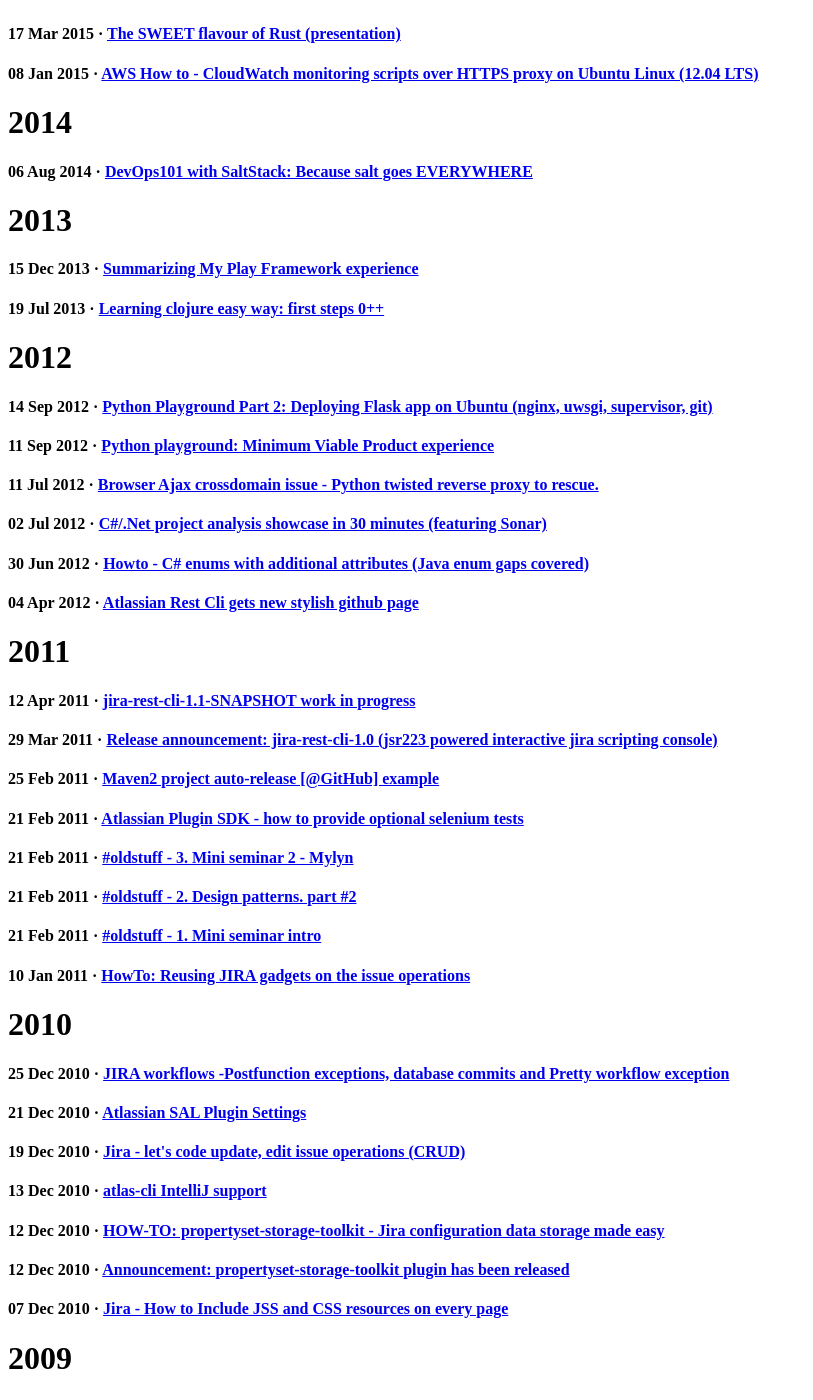
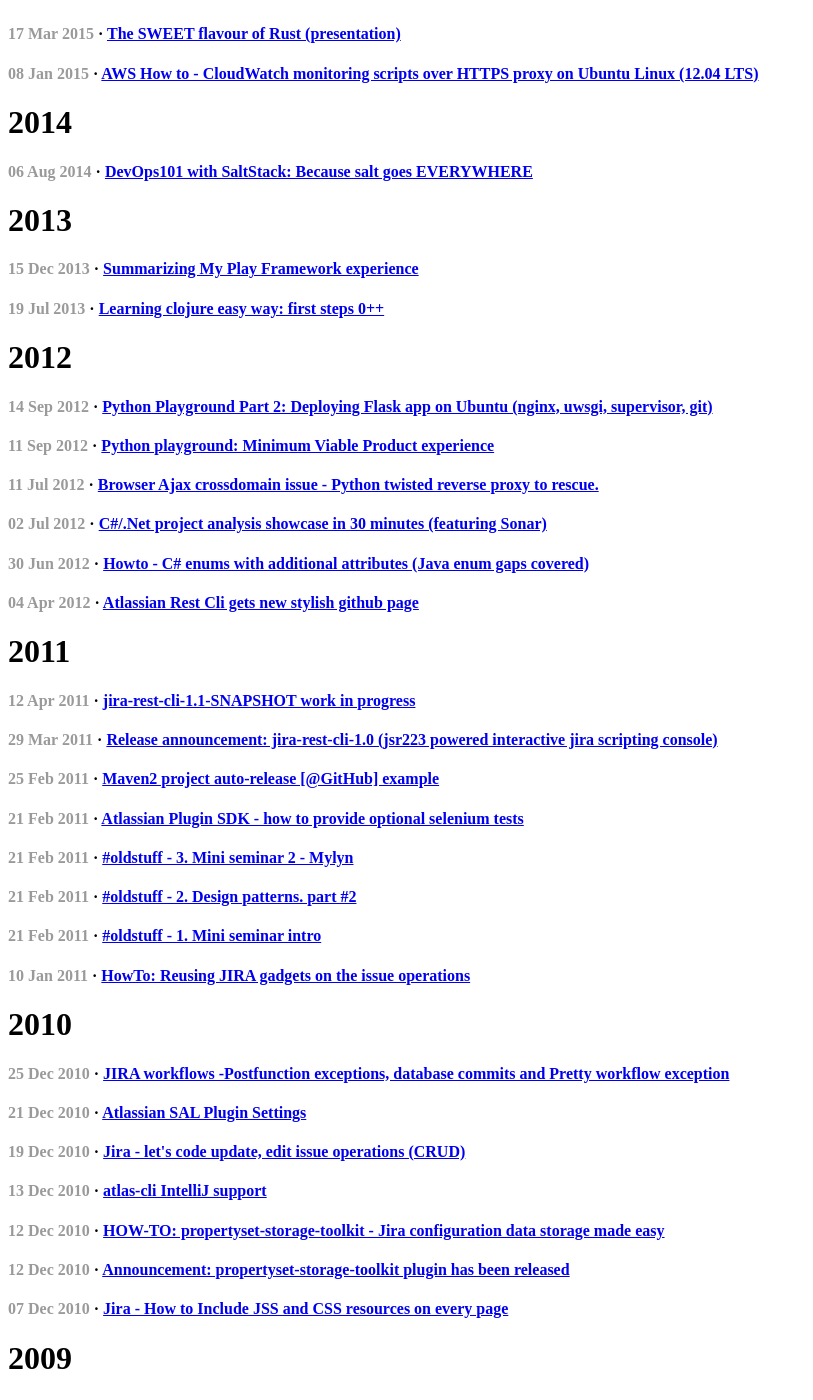
Before and after one commit to leonardinius/leonardinius.github.io, a Jekyll site: the page built from pages/archive.html, in a window 1280 px wide and 1400 px high, scrolled down 551 px. Shown: the whole window, without its empty margins (0-813 px from the left). Built offline with Jekyll 4.4.1, drawn with Linux system fonts in a browser that asks for light colours; some of the changed text lies outside the part shown.

Commit message:
Archive and tags page date colors

```diff
--- a/pages/archive.html
+++ b/pages/archive.html
@@ -16,7 +16,7 @@
     {% endif %}
 
     <article class="archive-item">
-        <h4>{{ post.date | date_to_string }} &middot; <a href="{{ post.url }}">{{post.title}}</a></h4>
+      <h4><span style="color: #9a9a9a";>{{ post.date | date_to_string }}</span> &middot; <a href="{{ post.url }}">{{post.title}}</a></h4>
     </article>
     {% if forloop.last %}</div>{% endif %}
 {% endfor %}
--- a/pages/tags.html
+++ b/pages/tags.html
@@ -14,7 +14,7 @@
         <a name="{{ tag_name | slugize }}"></a>
         {% for post in site.tags[tag_name] %}
         <article class="archive-item">
-            <h4>{{ post.date | date_to_string }} &middot; <a href="{{ post.url }}">{{post.title}}</a></h4>
+          <h4><span style="color: #9a9a9a;">{{ post.date | date_to_string }}</span> &middot; <a href="{{ post.url }}">{{post.title}}</a></h4>
         </article>
         {% endfor %}
     </div>
```
